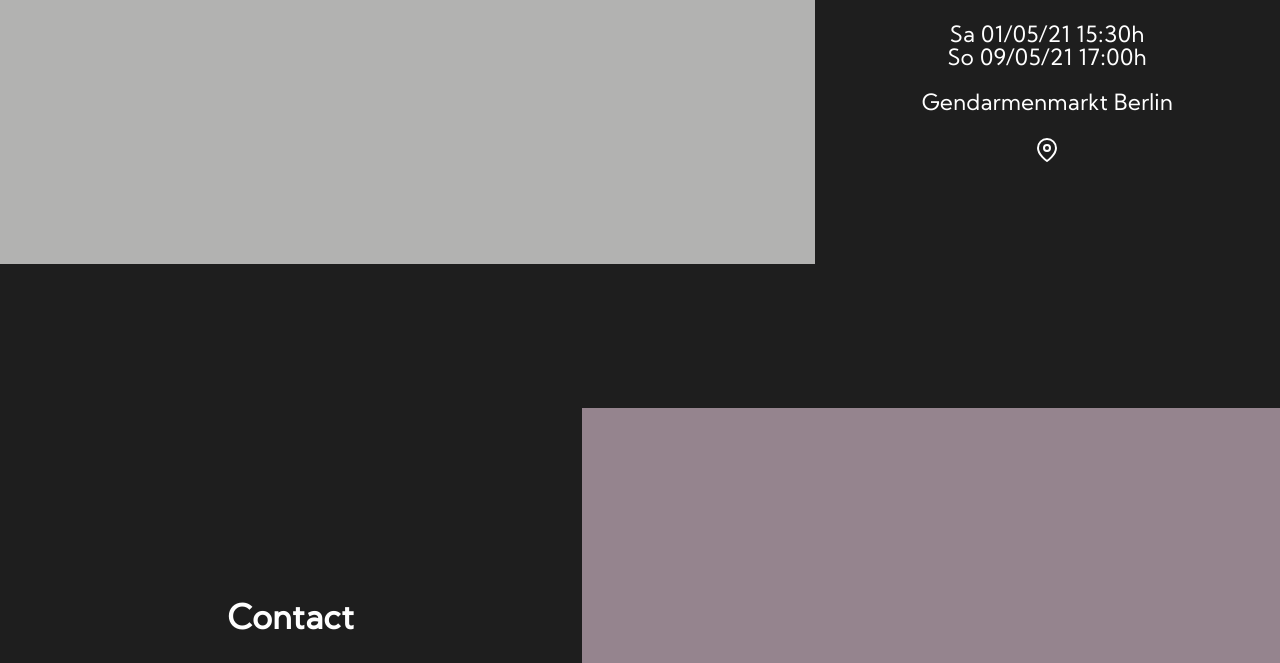
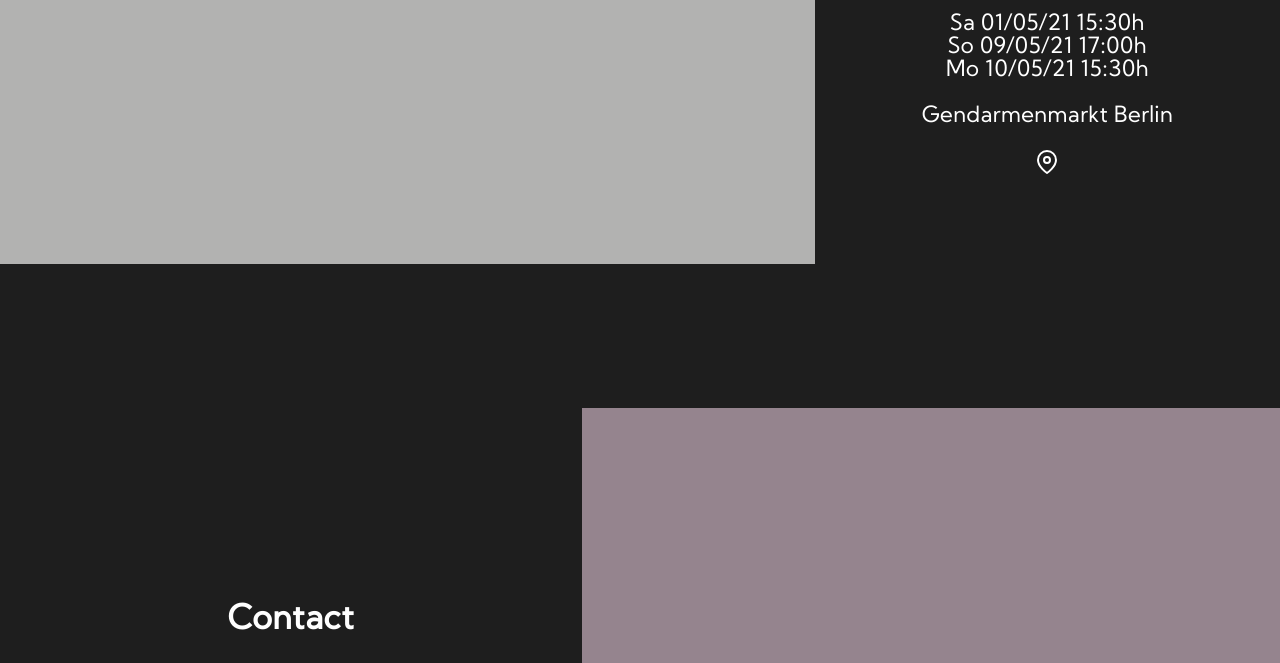
Before and after one commit to etrobert/operamore, a plain HTML site: page index.html in a window 1280 px wide. Shown: the part 1067-1730 px from the top of the page. Drawn offline with Linux system fonts and the light colour scheme.

Commit message:
Update index.html

```diff
--- a/index.html
+++ b/index.html
@@ -38,6 +38,7 @@
         <ul id="datesList" class="dates">
           <li>Sa 01/05/21 15:30h</li>
           <li>So 09/05/21 17:00h</li>
+          <li>Mo 10/05/21 15:30h</li>
 
 
         </ul>
```
